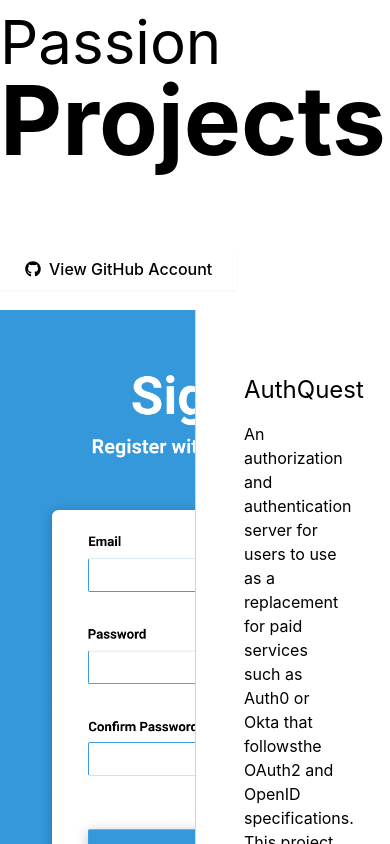
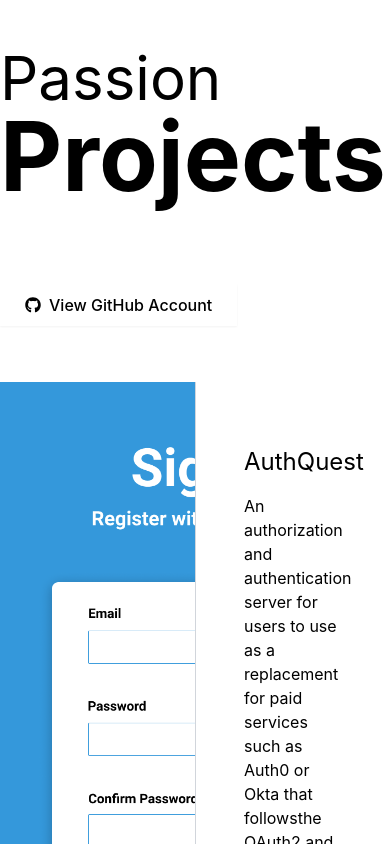
Before and after one commit to Druage/leelazarecky, a Next.js app: page /components/OpenSourceProjects in a window 390 px wide. Shown: the top 844 px of the page. Built offline with nearby package versions, Linux system fonts and the light colour scheme.

Commit message:
Tweaks sizing on mobile.

```diff
--- a/pages/components/AboutSection.tsx
+++ b/pages/components/AboutSection.tsx
@@ -13,8 +13,8 @@ export default function AboutSection() {
     <header className={"py-12 px-4"}>
       <NavBar />
 
-      <div className="flex flex-col items-center justify-center gap-24 align-middle md:flex-row">
-        <div className={"relative h-[550px] w-[400px] bg-gray-800"}>
+      <div className="flex flex-col items-center justify-center gap-12 align-middle md:flex-row md:gap-24">
+        <div className={"relative h-[550px] w-full bg-gray-800 md:w-[400px]"}>
           <Image
             className={"rounded-3xl"}
             src={"/profile_image.png"}
--- a/pages/components/OpenSourceProjects.tsx
+++ b/pages/components/OpenSourceProjects.tsx
@@ -77,7 +77,9 @@ const projects: Project[] = [
 export default function OpenSourceProjects() {
   return (
     <div id={"open-source-projects"} className={"m-auto max-w-7xl pb-64"}>
-      <div className={"py-3 text-center text-6xl md:py-12 md:text-7xl"}>
+      <div
+        className={"py-12 text-center text-6xl md:py-3 md:py-12 md:text-7xl"}
+      >
         <div className={"flex w-fit flex-col items-start"}>
           <h1>Passion</h1>
           <h1
```
